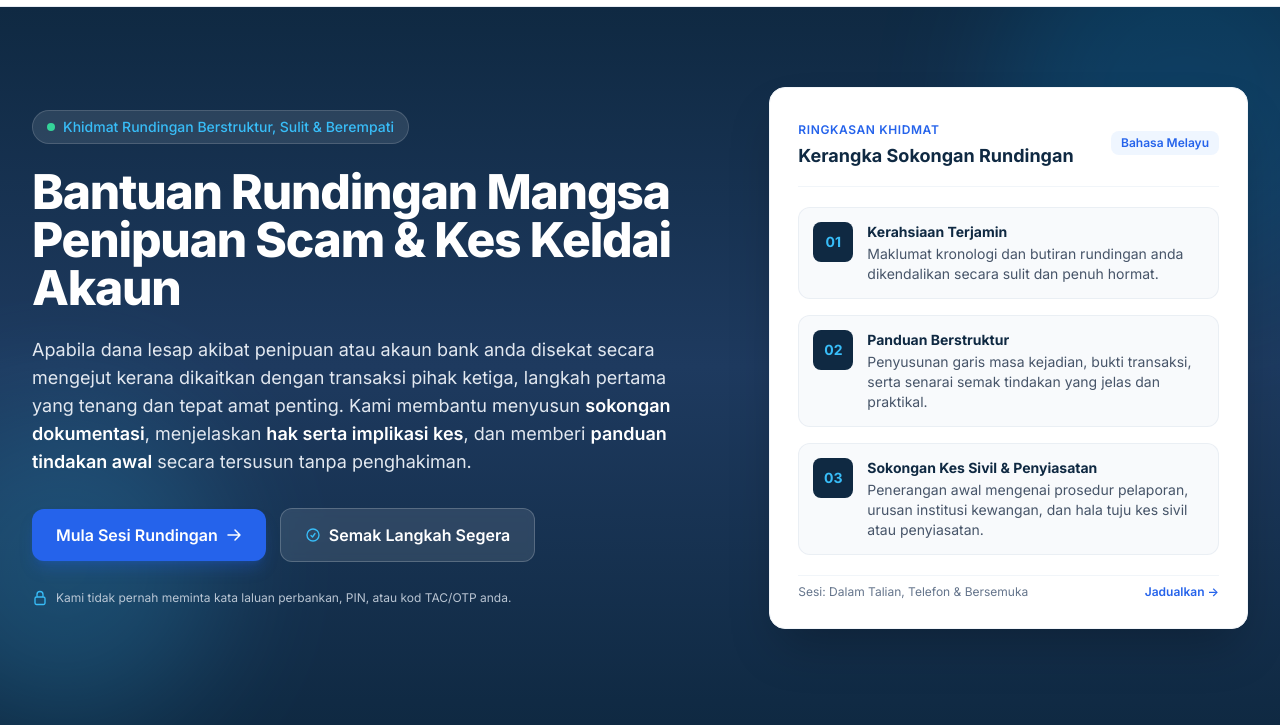
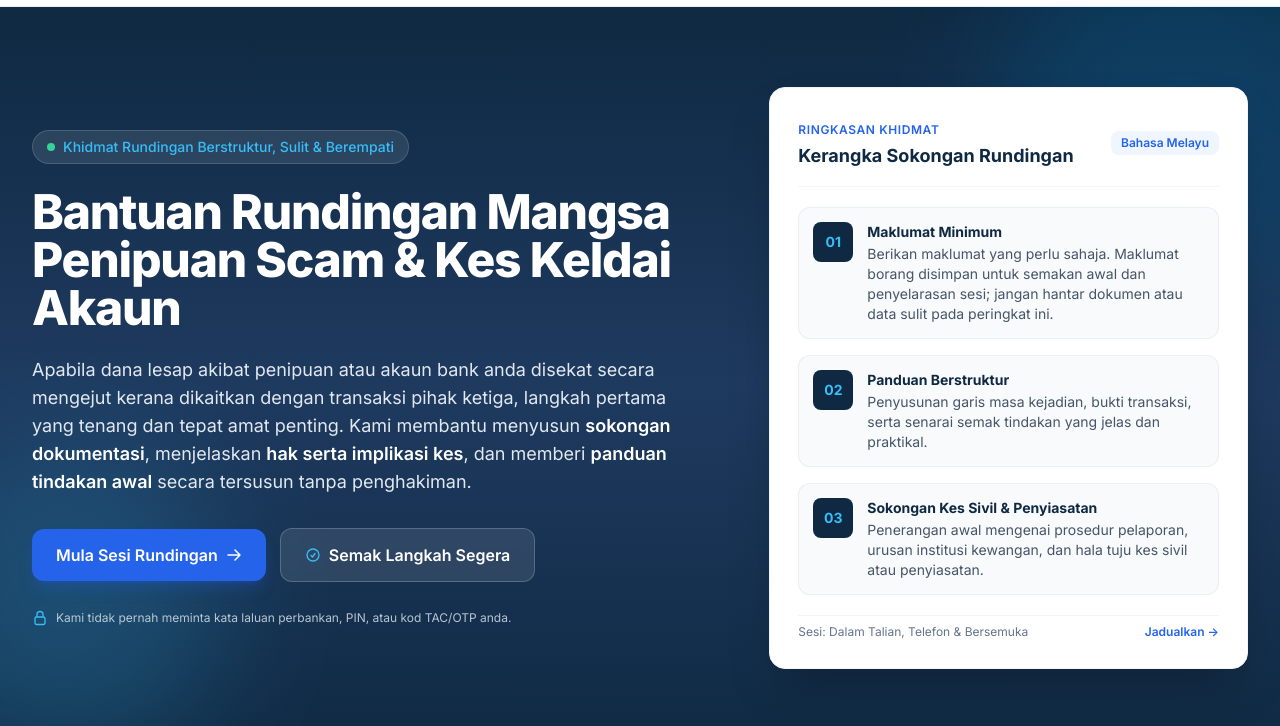
Before and after one commit to zukarnain9422-hash/MuleDealer, a plain HTML site: page index.html in a window 1280 px wide. Shown: the part 74-800 px from the top of the page. Drawn offline with nearby package versions, Linux system fonts and the light colour scheme.

Commit message:
Clarify data handling and remove unsupported confidentiality claim

```diff
--- a/index.html
+++ b/index.html
@@ -227,9 +227,9 @@
                     01
                   </div>
                   <div>
-                    <h3 class="text-sm font-bold text-navy-900">Kerahsiaan Terjamin</h3>
+                    <h3 class="text-sm font-bold text-navy-900">Maklumat Minimum</h3>
                     <p class="text-xs sm:text-sm text-slate-600 mt-0.5 leading-relaxed">
-                      Maklumat kronologi dan butiran rundingan anda dikendalikan secara sulit dan penuh hormat.
+                      Berikan maklumat yang perlu sahaja. Maklumat borang disimpan untuk semakan awal dan penyelarasan sesi; jangan hantar dokumen atau data sulit pada peringkat ini.
                     </p>
                   </div>
                 </div>
@@ -1094,7 +1094,7 @@
         <div class="lg:col-span-4 space-y-3">
           <h3 class="text-xs font-bold uppercase tracking-wider text-white">Privasi &amp; Kerahsiaan</h3>
           <p class="text-xs sm:text-sm text-slate-400 leading-relaxed">
-            Butiran yang dikemukakan melalui borang rundingan hanya digunakan bagi tujuan penjadualan dan penyediaan sesi. Kami menggalakkan penggunaan nama samaran pada peringkat awal dan melarang sama sekali perkongsian kata laluan, PIN, atau OTP.
+            Maklumat borang disimpan dalam pangkalan data portal untuk semakan awal dan penyelarasan sesi. Gunakan nama samaran jika sesuai. Jangan hantar kata laluan, PIN, TAC/OTP, nombor kad penuh, salinan dokumen pengenalan atau butiran perbankan. Maklumat ini belum merupakan notis privasi lengkap; butiran pengendali data, tempoh simpanan dan saluran permintaan/pemadaman data perlu diterbitkan sebelum portal digunakan secara meluas.
           </p>
         </div>
 
```
